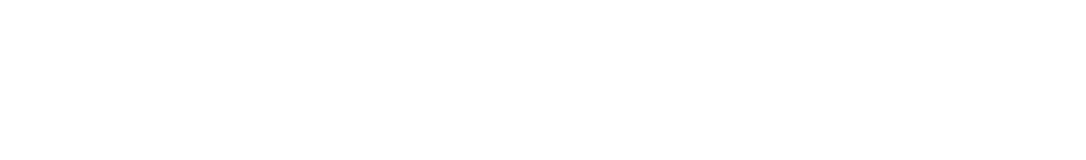
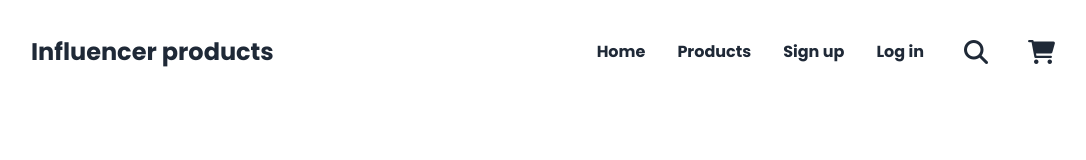
Before and after one commit to sarkarniloy102/Influencer_gear, a plain HTML site: page index.html in a window 1280 px wide. Shown: the whole page, without its empty margins (97-1183 px from the left). Drawn offline with nearby package versions, Linux system fonts and the light colour scheme.

Commit message:
Nav section in header part

```diff
--- a/index.html
+++ b/index.html
@@ -5,6 +5,9 @@
     <meta charset="UTF-8">
     <meta name="viewport" content="width=device-width, initial-scale=1.0">
     <title>Influencer Product</title>
+
+    <!-- font awesome cdn link -->
+    <link rel="stylesheet" href="https://cdnjs.cloudflare.com/ajax/libs/font-awesome/6.1.1/css/all.min.css">
 
     <!-- Poppin google fonts -->
     <link rel="preconnect" href="https://fonts.googleapis.com">
@@ -36,9 +39,45 @@
     </style>
 </head>
 
-<body>
+<body class="font-popin  p-4">
     <!-- header part start -->
-    <header>
+    <header class="md:mx-16 lg:mx-28 mt-5">
+        <!-- start nav section -->
+        <nav class="flex justify-between items-center">
+
+            <div class="dropdown flex lg:hidden">
+                <label tabindex="0" class="btn btn-ghost btn-circle">
+                    <svg xmlns="http://www.w3.org/2000/svg" class="h-5 w-5" fill="none" viewBox="0 0 24 24"
+                        stroke="currentColor">
+                        <path stroke-linecap="round" stroke-linejoin="round" stroke-width="2"
+                            d="M4 6h16M4 12h16M4 18h7" />
+                    </svg>
+                </label>
+                <ul tabindex="0"
+                    class="menu menu-sm dropdown-content mt-8 z-[1] p-2 shadow bg-base-100 rounded-box w-36">
+                    <li><a href="">Home</a></li>
+                    <li><a href="">Products</a></li>
+                    <li><a href="">Sign up</a></li>
+                    <li><a href="">Log in</a></li>
+                </ul>
+            </div>
+            <div>
+                <a href="">
+                    <h3 class="text-2xl font-bold">Influencer products</h3>
+                </a>
+            </div>
+            <div class="flex items-center gap-10 font-bold">
+                <ul class="hidden lg:flex gap-8">
+                    <li><a href="">Home</a></li>
+                    <li><a href="">Products</a></li>
+                    <li><a href="">Sign up</a></li>
+                    <li><a href="">Log in</a></li>
+                </ul>
+                <a href=""><i class="fa-solid fa-magnifying-glass text-2xl hidden md:flex lg:flex"></i></a>
+                <a href=""><i class="fa-solid fa-cart-shopping text-2xl"></i></a>
+            </div>
+        </nav>
+        <!-- end of nav section -->
 
     </header>
     <!-- header part end -->
```
